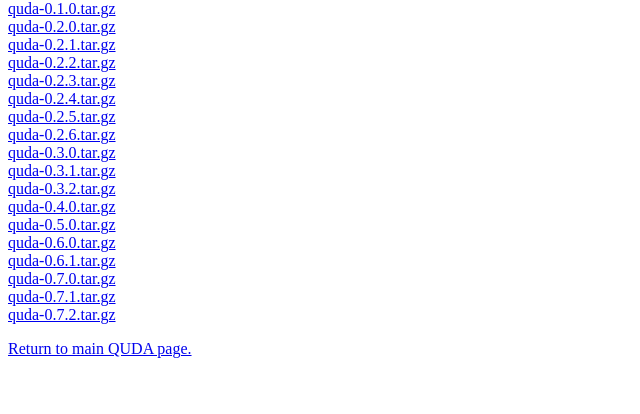
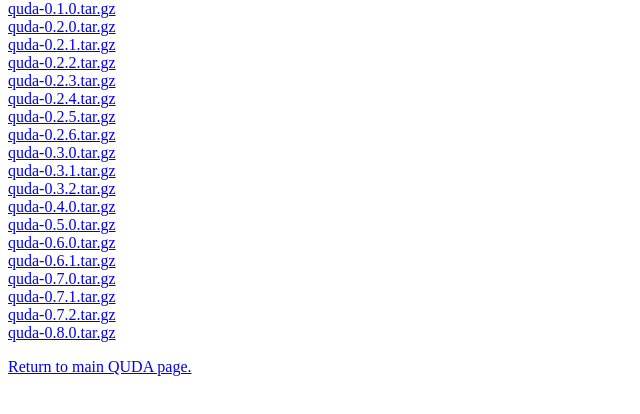
Before and after one commit to lattice/downloads, a plain HTML site: page index.html in a window 1280 px wide. Shown: the part 66-480 px from the top of the page, without its empty margins (0-640 px from the left). Drawn offline with Linux system fonts and the light colour scheme.

Commit message:
added quda 0.8.0

```diff
--- a/index.html
+++ b/index.html
@@ -28,6 +28,7 @@
 <a href="quda/quda-0.7.0.tar.gz">quda-0.7.0.tar.gz</a><br>
 <a href="quda/quda-0.7.1.tar.gz">quda-0.7.1.tar.gz</a><br>
 <a href="quda/quda-0.7.2.tar.gz">quda-0.7.2.tar.gz</a><br>
+<a href="quda/quda-0.7.2.tar.gz">quda-0.8.0.tar.gz</a><br>
 </p>
 
 <p>
```
Also changed, not shown: 1 other file.
